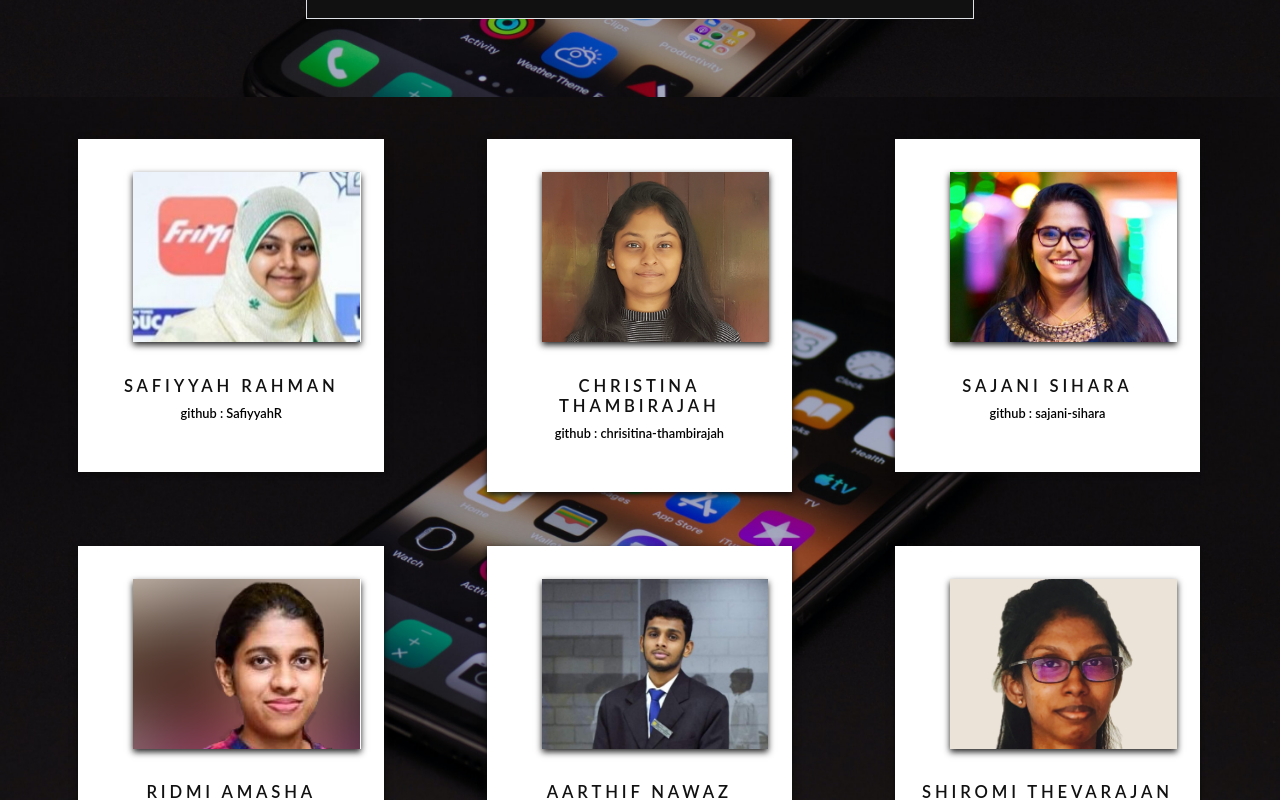
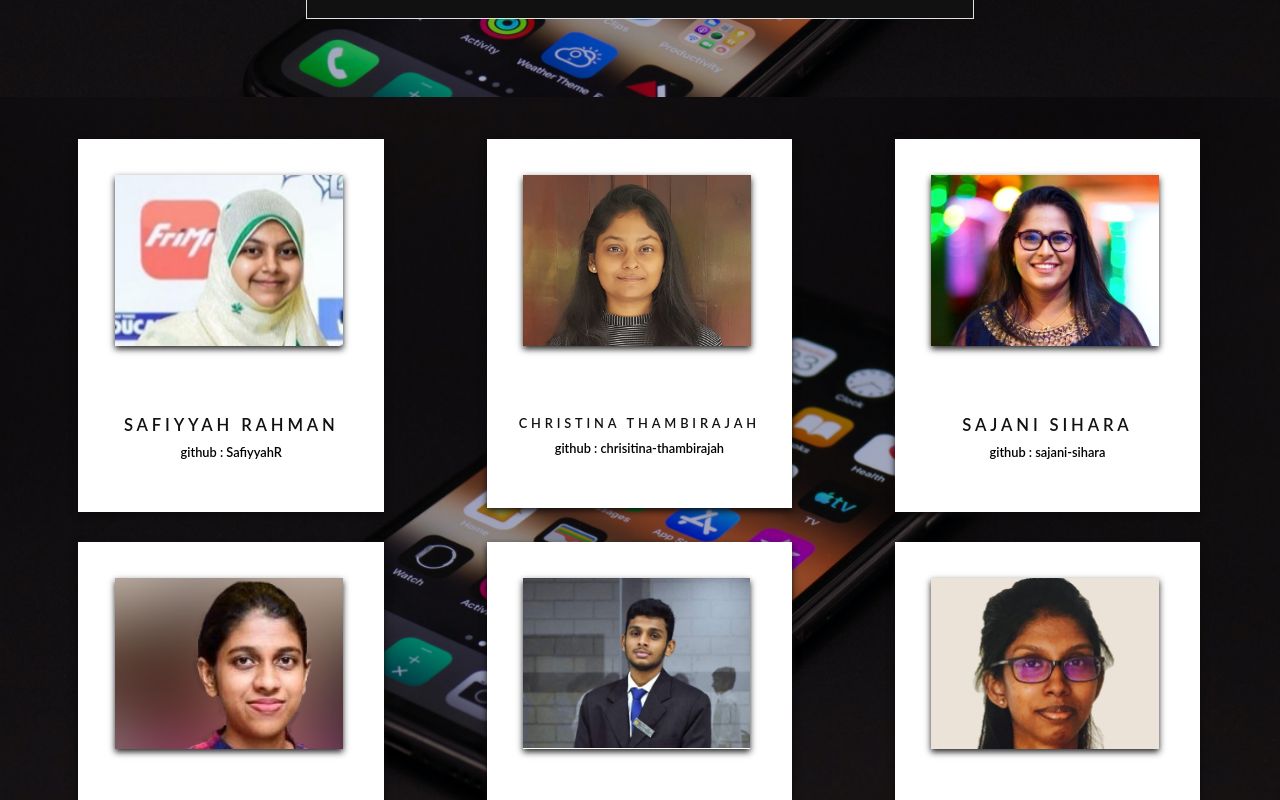
Before and after one commit to Aarthif-Nawaz/ARC-R3ACT, a React (Create React App) app: page /aboutus in a window 1280 px wide. Shown: the part 2340-3140 px from the top of the page. Built offline with nearby package versions, Linux system fonts and the light colour scheme.

Commit message:
fixed error in aboutUs.js

```diff
--- a/src/components/AboutUs/AboutUs.js
+++ b/src/components/AboutUs/AboutUs.js
@@ -108,7 +108,7 @@ function AboutUs() {
         <div class="row">
           <div class="columnTeam">
             <div class="cardTeam">
-              <div className="imageContainer">
+              <div className="imageContainer"style={{padding:"2.85vw"}}>
                 <div className="imageTeam"></div>
               </div>
               <div class="containerTeam">
@@ -122,11 +122,11 @@ function AboutUs() {
 
           <div class="columnTeam">
             <div class="cardTeam">
-              <div className="imageContainer">
+              <div className="imageContainer" style={{padding:"2.85vw"}}>
                 <div className="imageTeam1"></div>
               </div>
               <div class="containerTeam">
-                <h3 className="nameTeam">Christina Thambirajah</h3>
+                <h3 className="nameTeam" style={{fontSize:"1vw"}}>Christina Thambirajah</h3>
                 <a
                   href="https://github.com/chrisitina-thambirajah"
                   className="githubLinks"
@@ -139,7 +139,7 @@ function AboutUs() {
 
           <div class="columnTeam">
             <div class="cardTeam">
-              <div className="imageContainer">
+              <div className="imageContainer" style={{padding:"2.85vw"}}>
                 <div className="imageTeam2"></div>
               </div>
               <div class="containerTeam">
@@ -155,11 +155,11 @@ function AboutUs() {
           </div>
         </div>
 
-        <div class="row" style={{ paddingTop: 40 }}>
+        <div class="row" style={{ paddingTop: "1.3vw" }}>
 
           <div class="columnTeam">
           <div class="cardTeam">
-            <div className="imageContainer">
+            <div className="imageContainer" style={{padding:"2.85vw"}}>
               <div className="imageTeam3"></div>
             </div>
             <div class="containerTeam">
@@ -173,7 +173,7 @@ function AboutUs() {
 
           <div class="columnTeam">
           <div class="cardTeam">
-            <div className="imageContainer">
+            <div className="imageContainer" style={{padding:"2.85vw"}}>
               <div className="imageTeam4"></div>
             </div>
             <div class="containerTeam">
@@ -190,7 +190,7 @@ function AboutUs() {
 
           <div class="columnTeam">
             <div class="cardTeam">
-              <div className="imageContainer">
+              <div className="imageContainer"style={{padding:"2.85vw"}}>
                 <div className="imageTeam5"></div>
               </div>
               <div class="containerTeam">
```
